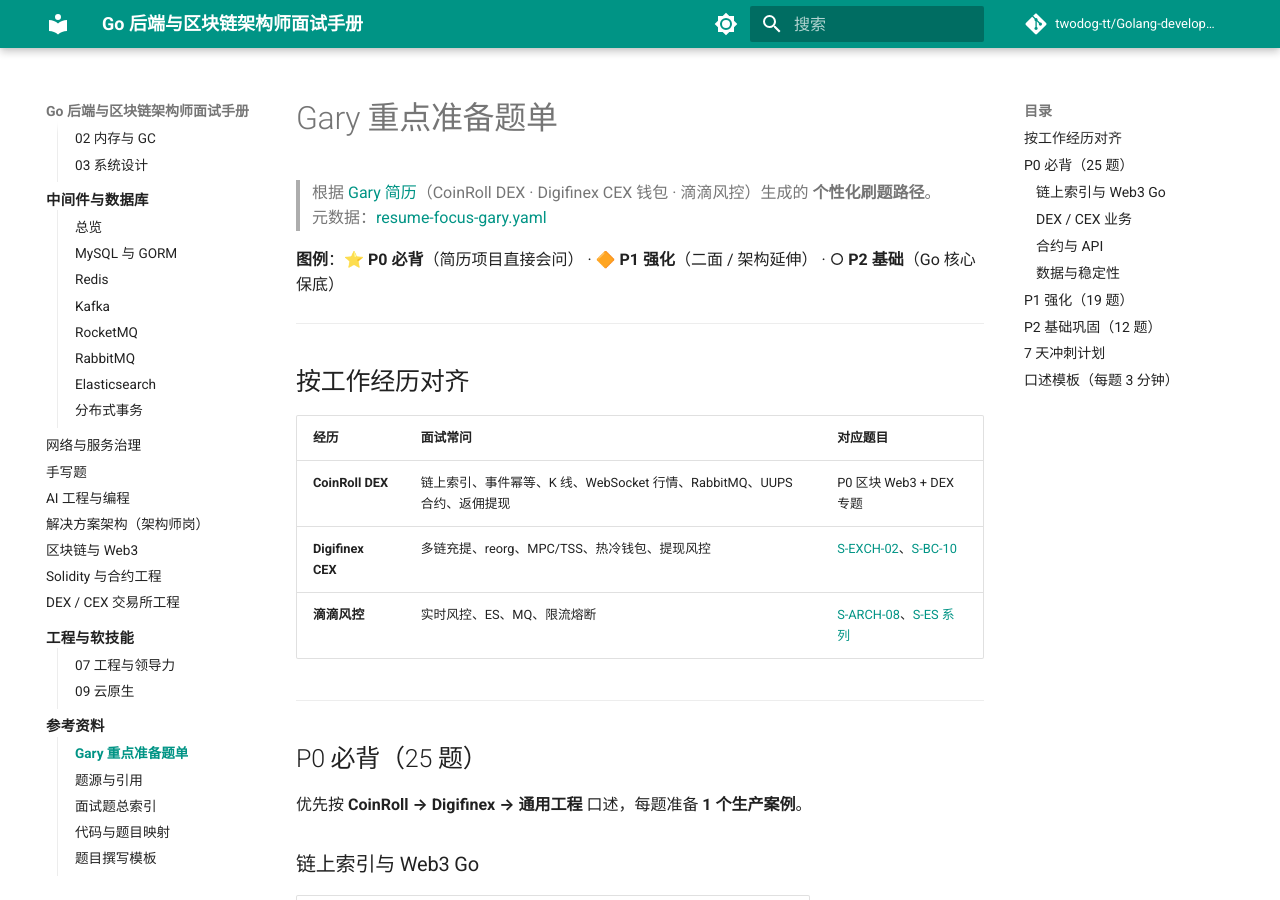
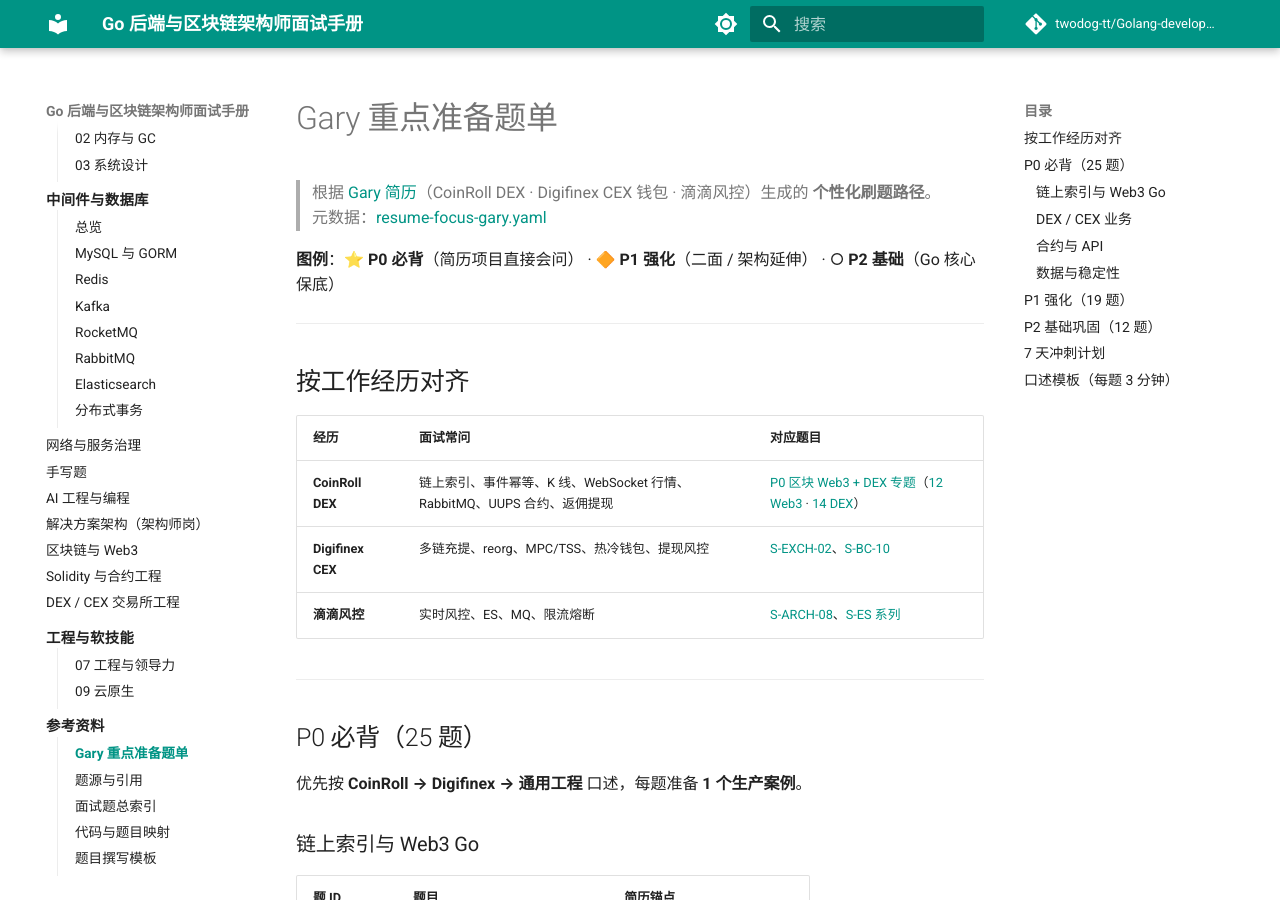
Before and after one commit to twodog-tt/Golang-development-manual, an MkDocs documentation site: the page built from docs/resume-focus-gary.md, in a window 1280 px wide and 900 px high. Built offline with MkDocs 1.6.1 and Material for MkDocs 9.7.7, drawn with Linux system fonts in a browser that asks for light colours; comment, search, counter and statistics services are not loaded.

Commit message:
Make CoinRoll row links clickable on Gary study path page.
Link P0 Web3/DEX summary to the on-page section and module indexes.

Co-authored-by: Cursor <cursoragent@cursor.com>

```diff
--- a/docs/resume-focus-gary.md
+++ b/docs/resume-focus-gary.md
@@ -11,7 +11,7 @@
 
 | 经历 | 面试常问 | 对应题目 |
 |------|----------|----------|
-| **CoinRoll DEX** | 链上索引、事件幂等、K 线、WebSocket 行情、RabbitMQ、UUPS 合约、返佣提现 | P0 区块 Web3 + DEX 专题 |
+| **CoinRoll DEX** | 链上索引、事件幂等、K 线、WebSocket 行情、RabbitMQ、UUPS 合约、返佣提现 | [P0 区块 Web3 + DEX 专题](#p0-25)（[12 Web3](interview/12-blockchain-web3/index.md) · [14 DEX](interview/14-dex-cex-engineering/index.md)） |
 | **Digifinex CEX** | 多链充提、reorg、MPC/TSS、热冷钱包、提现风控 | [S-EXCH-02](interview/14-dex-cex-engineering/S-EXCH-02-deposit-withdraw-wallet.md)、[S-BC-10](interview/12-blockchain-web3/S-BC-10-mpc-tss-custody.md) |
 | **滴滴风控** | 实时风控、ES、MQ、限流熔断 | [S-ARCH-08](interview/03-system-design/S-ARCH-08-rate-limiting.md)、[S-ES 系列](interview/middleware/elasticsearch/index.md) |
 
```
